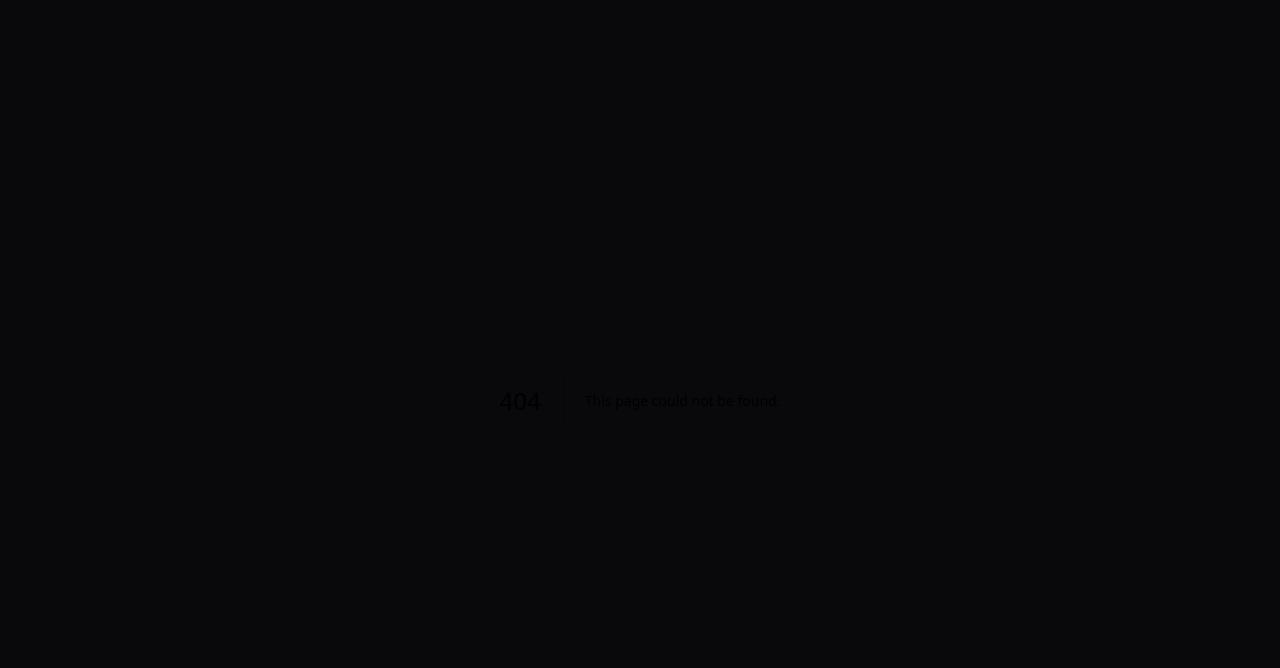
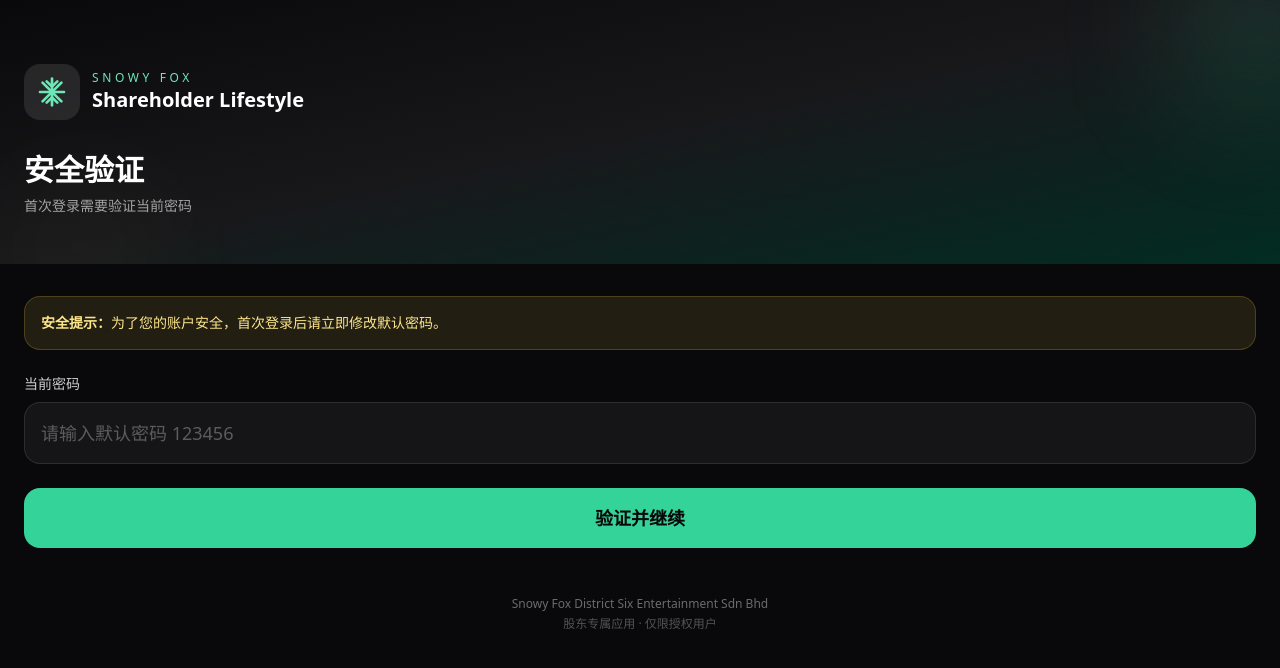
Before and after one commit to DSSB2919/sfd6-shareholder-app, a Next.js app: page /change-password in a window 1280 px wide. Before the commit this address had no page. Shown: the top 668 px of the page. Built offline with nearby package versions, Linux system fonts and the light colour scheme.

Commit message:
feat: 添加密码登录和修改密码功能，默认密码123456

```diff
--- /dev/null
+++ b/app/change-password/page.tsx
@@ -0,0 +1,168 @@
+'use client';
+
+import { useState } from 'react';
+import { motion } from 'framer-motion';
+import { Icon } from '@/components/Icon';
+
+export default function ChangePasswordPage() {
+  const [currentPassword, setCurrentPassword] = useState('');
+  const [newPassword, setNewPassword] = useState('');
+  const [confirmPassword, setConfirmPassword] = useState('');
+  const [loading, setLoading] = useState(false);
+  const [step, setStep] = useState<'verify' | 'change'>('verify');
+
+  const handleVerifyCurrent = async () => {
+    if (currentPassword !== '123456') {
+      alert('当前密码错误，请重新输入');
+      return;
+    }
+    setStep('change');
+  };
+
+  const handleChangePassword = async () => {
+    if (newPassword.length < 6) {
+      alert('新密码至少需要6位');
+      return;
+    }
+    if (newPassword !== confirmPassword) {
+      alert('两次输入的新密码不一致');
+      return;
+    }
+    if (newPassword === '123456') {
+      alert('新密码不能与默认密码相同');
+      return;
+    }
+
+    setLoading(true);
+    // Simulate API call
+    await new Promise(resolve => setTimeout(resolve, 1500));
+
+    alert('密码修改成功！请使用新密码重新登录。');
+    window.location.href = '/login';
+  };
+
+  return (
+    <div className="flex min-h-screen flex-col bg-zinc-950">
+      {/* Header */}
+      <div className="relative overflow-hidden bg-gradient-to-br from-zinc-950 via-zinc-900 to-emerald-950 px-6 pb-12 pt-16">
+        <div className="absolute -right-12 -top-12 h-36 w-36 rounded-full bg-emerald-400/20 blur-3xl" />
+        <div className="absolute -bottom-8 left-8 h-24 w-24 rounded-full bg-amber-300/10 blur-3xl" />
+
+        <motion.div
+          initial={{ opacity: 0, y: 20 }}
+          animate={{ opacity: 1, y: 0 }}
+          transition={{ duration: 0.5 }}
+          className="relative"
+        >
+          <div className="flex items-center gap-3">
+            <div className="rounded-2xl bg-white/10 p-3">
+              <Icon name="snow" className="h-8 w-8 text-emerald-300" />
+            </div>
+            <div>
+              <p className="text-xs uppercase tracking-[0.3em] text-emerald-300">Snowy Fox</p>
+              <h1 className="text-xl font-black text-white">Shareholder Lifestyle</h1>
+            </div>
+          </div>
+
+          <h2 className="mt-8 text-3xl font-black text-white">
+            {step === 'verify' ? '安全验证' : '修改密码'}
+          </h2>
+          <p className="mt-2 text-sm text-white/60">
+            {step === 'verify'
+              ? '首次登录需要验证当前密码'
+              : '请设置您的新密码'}
+          </p>
+        </motion.div>
+      </div>
+
+      {/* Form */}
+      <div className="flex-1 px-6 pt-8">
+        {step === 'verify' ? (
+          <motion.div
+            initial={{ opacity: 0, x: 20 }}
+            animate={{ opacity: 1, x: 0 }}
+            transition={{ duration: 0.3 }}
+            className="space-y-6"
+          >
+            <div className="rounded-2xl border border-amber-300/20 bg-amber-300/10 p-4">
+              <p className="text-sm text-amber-200">
+                <span className="font-bold">安全提示：</span>为了您的账户安全，首次登录后请立即修改默认密码。
+              </p>
+            </div>
+
+            <div>
+              <label className="mb-2 block text-sm font-medium text-white/80">当前密码</label>
+              <input
+                type="password"
+                value={currentPassword}
+                onChange={(e) => setCurrentPassword(e.target.value)}
+                placeholder="请输入默认密码 123456"
+                className="w-full rounded-2xl border border-white/10 bg-white/5 px-4 py-4 text-lg text-white placeholder-white/30 focus:border-emerald-400 focus:outline-none focus:ring-1 focus:ring-emerald-400"
+              />
+            </div>
+
+            <button
+              onClick={handleVerifyCurrent}
+              className="w-full rounded-2xl bg-emerald-400 py-4 text-lg font-bold text-zinc-950 transition hover:bg-emerald-300"
+            >
+              验证并继续
+            </button>
+          </motion.div>
+        ) : (
+          <motion.div
+            initial={{ opacity: 0, x: 20 }}
+            animate={{ opacity: 1, x: 0 }}
+            transition={{ duration: 0.3 }}
+            className="space-y-6"
+          >
+            <div>
+              <label className="mb-2 block text-sm font-medium text-white/80">新密码</label>
+              <input
+                type="password"
+                value={newPassword}
+                onChange={(e) => setNewPassword(e.target.value)}
+                placeholder="至少6位字符"
+                className="w-full rounded-2xl border border-white/10 bg-white/5 px-4 py-4 text-lg text-white placeholder-white/30 focus:border-emerald-400 focus:outline-none focus:ring-1 focus:ring-emerald-400"
+              />
+            </div>
+
+            <div>
+              <label className="mb-2 block text-sm font-medium text-white/80">确认新密码</label>
+              <input
+                type="password"
+                value={confirmPassword}
+                onChange={(e) => setConfirmPassword(e.target.value)}
+                placeholder="再次输入新密码"
+                className="w-full rounded-2xl border border-white/10 bg-white/5 px-4 py-4 text-lg text-white placeholder-white/30 focus:border-emerald-400 focus:outline-none focus:ring-1 focus:ring-emerald-400"
+              />
+            </div>
+
+            <div className="space-y-2 text-xs text-white/50">
+              <p>• 密码至少需要6位</p>
+              <p>• 不能与默认密码相同</p>
+              <p>• 请妥善保管您的密码</p>
+            </div>
+
+            <button
+              onClick={handleChangePassword}
+              disabled={loading || !newPassword || !confirmPassword}
+              className="w-full rounded-2xl bg-emerald-400 py-4 text-lg font-bold text-zinc-950 transition hover:bg-emerald-300 disabled:opacity-50"
+            >
+              {loading ? '修改中...' : '确认修改'}
+            </button>
+          </motion.div>
+        )}
+
+        {/* Footer */}
+        <div className="mt-12 text-center">
+          <p className="text-xs text-white/40">
+            Snowy Fox District Six Entertainment Sdn Bhd
+          </p>
+          <p className="mt-1 text-xs text-white/30">
+            股东专属应用 · 仅限授权用户
+          </p>
+        </div>
+      </div>
+    </div>
+  );
+}
--- a/app/login/page.tsx
+++ b/app/login/page.tsx
@@ -6,14 +6,33 @@ import { Icon } from '@/components/Icon';
 
 export default function LoginPage() {
   const [phone, setPhone] = useState('');
-  const [otp, setOtp] = useState('');
-  const [step, setStep] = useState<'phone' | 'otp'>('phone');
+  const [password, setPassword] = useState('');
+  const [step, setStep] = useState<'phone' | 'password'>('phone');
   const [loading, setLoading] = useState(false);
-  const [countdown, setCountdown] = useState(0);
+  const [isFirstLogin, setIsFirstLogin] = useState(false);
 
-  const handleSendOTP = async () => {
+  const handleCheckPhone = async () => {
     if (!phone || phone.length < 10) {
       alert('请输入有效的手机号');
+      return;
+    }
+
+    setLoading(true);
+    // Simulate API call - check if phone exists and if first login
+    await new Promise(resolve => setTimeout(resolve, 1000));
+
+    // Mock: check if this is first login (password is default 123456)
+    // In real implementation, API should return: { exists: true, isFirstLogin: boolean }
+    const mockIsFirstLogin = phone === '+60123456789'; // Example
+    setIsFirstLogin(mockIsFirstLogin);
+
+    setStep('password');
+    setLoading(false);
+  };
+
+  const handleLogin = async () => {
+    if (!password) {
+      alert('请输入密码');
       return;
     }
 
@@ -21,46 +40,20 @@ export default function LoginPage() {
     // Simulate API call
     await new Promise(resolve => setTimeout(resolve, 1500));
 
-    // In real implementation, send OTP via WhatsApp API
-    console.log('Sending OTP to', phone);
-
-    setStep('otp');
-    setLoading(false);
-    setCountdown(60);
-
-    // Start countdown
-    const timer = setInterval(() => {
-      setCountdown(prev => {
-        if (prev <= 1) {
-          clearInterval(timer);
-          return 0;
-        }
-        return prev - 1;
-      });
-    }, 1000);
-  };
-
-  const handleVerifyOTP = async () => {
-    if (otp.length !== 6) {
-      alert('请输入6位验证码');
+    // Check if password is default 123456
+    if (password === '123456') {
+      // Redirect to change password page
+      window.location.href = '/change-password';
       return;
     }
 
-    setLoading(true);
-    // Simulate API call
-    await new Promise(resolve => setTimeout(resolve, 1500));
-
-    // In real implementation, verify OTP and get JWT token
-    console.log('Verifying OTP', otp);
-
-    // Redirect to main app
+    // Normal login
+    console.log('Login success', phone, password);
     window.location.href = '/';
   };
 
   const formatPhone = (value: string) => {
-    // Remove non-numeric characters
     const numeric = value.replace(/\D/g, '');
-    // Add +60 prefix if not present
     if (numeric.startsWith('60')) {
       return '+' + numeric;
     }
@@ -94,12 +87,12 @@ export default function LoginPage() {
           </div>
 
           <h2 className="mt-8 text-3xl font-black text-white">
-            {step === 'phone' ? '股东登录' : '输入验证码'}
+            {step === 'phone' ? '股东登录' : '输入密码'}
           </h2>
           <p className="mt-2 text-sm text-white/60">
             {step === 'phone'
-              ? '请输入您的手机号获取OTP验证码'
-              : `验证码已发送至 ${phone}`}
+              ? '请输入您的手机号'
+              : `欢迎回来，${phone}`}
           </p>
         </motion.div>
       </div>
@@ -129,16 +122,16 @@ export default function LoginPage() {
             </div>
 
             <button
-              onClick={handleSendOTP}
+              onClick={handleCheckPhone}
               disabled={loading}
               className="w-full rounded-2xl bg-emerald-400 py-4 text-lg font-bold text-zinc-950 transition hover:bg-emerald-300 disabled:opacity-50"
             >
-              {loading ? '发送中...' : '获取验证码'}
+              {loading ? '检查中...' : '下一步'}
             </button>
 
             <div className="rounded-2xl border border-amber-300/20 bg-amber-300/10 p-4">
               <p className="text-sm text-amber-200">
-                <span className="font-bold">提示：</span>验证码将通过 WhatsApp 发送。如果未收到，请检查您的 WhatsApp 消息。
+                <span className="font-bold">提示：</span>首次登录默认密码为 123456，登录后请立即修改密码。
               </p>
             </div>
           </motion.div>
@@ -150,23 +143,27 @@ export default function LoginPage() {
             className="space-y-6"
           >
             <div>
-              <label className="mb-2 block text-sm font-medium text-white/80">6位验证码</label>
+              <label className="mb-2 block text-sm font-medium text-white/80">密码</label>
               <input
-                type="text"
-                value={otp}
-                onChange={(e) => setOtp(e.target.value.replace(/\D/g, '').slice(0, 6))}
-                placeholder="000000"
-                maxLength={6}
-                className="w-full rounded-2xl border border-white/10 bg-white/5 px-4 py-4 text-center text-2xl tracking-[0.5em] text-white placeholder-white/30 focus:border-emerald-400 focus:outline-none focus:ring-1 focus:ring-emerald-400"
+                type="password"
+                value={password}
+                onChange={(e) => setPassword(e.target.value)}
+                placeholder="请输入密码"
+                className="w-full rounded-2xl border border-white/10 bg-white/5 px-4 py-4 text-lg text-white placeholder-white/30 focus:border-emerald-400 focus:outline-none focus:ring-1 focus:ring-emerald-400"
               />
+              {isFirstLogin && (
+                <p className="mt-2 text-xs text-amber-300">
+                  首次登录，默认密码：123456
+                </p>
+              )}
             </div>
 
             <button
-              onClick={handleVerifyOTP}
-              disabled={loading || otp.length !== 6}
+              onClick={handleLogin}
+              disabled={loading || !password}
               className="w-full rounded-2xl bg-emerald-400 py-4 text-lg font-bold text-zinc-950 transition hover:bg-emerald-300 disabled:opacity-50"
             >
-              {loading ? '验证中...' : '登录'}
+              {loading ? '登录中...' : '登录'}
             </button>
 
             <div className="flex items-center justify-between">
@@ -177,11 +174,10 @@ export default function LoginPage() {
                 更换手机号
               </button>
               <button
-                onClick={handleSendOTP}
-                disabled={countdown > 0}
-                className="text-sm font-medium text-emerald-400 disabled:text-white/40"
+                onClick={() => alert('请联系管理员重置密码')}
+                className="text-sm font-medium text-emerald-400"
               >
-                {countdown > 0 ? `${countdown}秒后重发` : '重新发送'}
+                忘记密码？
               </button>
             </div>
           </motion.div>
```
